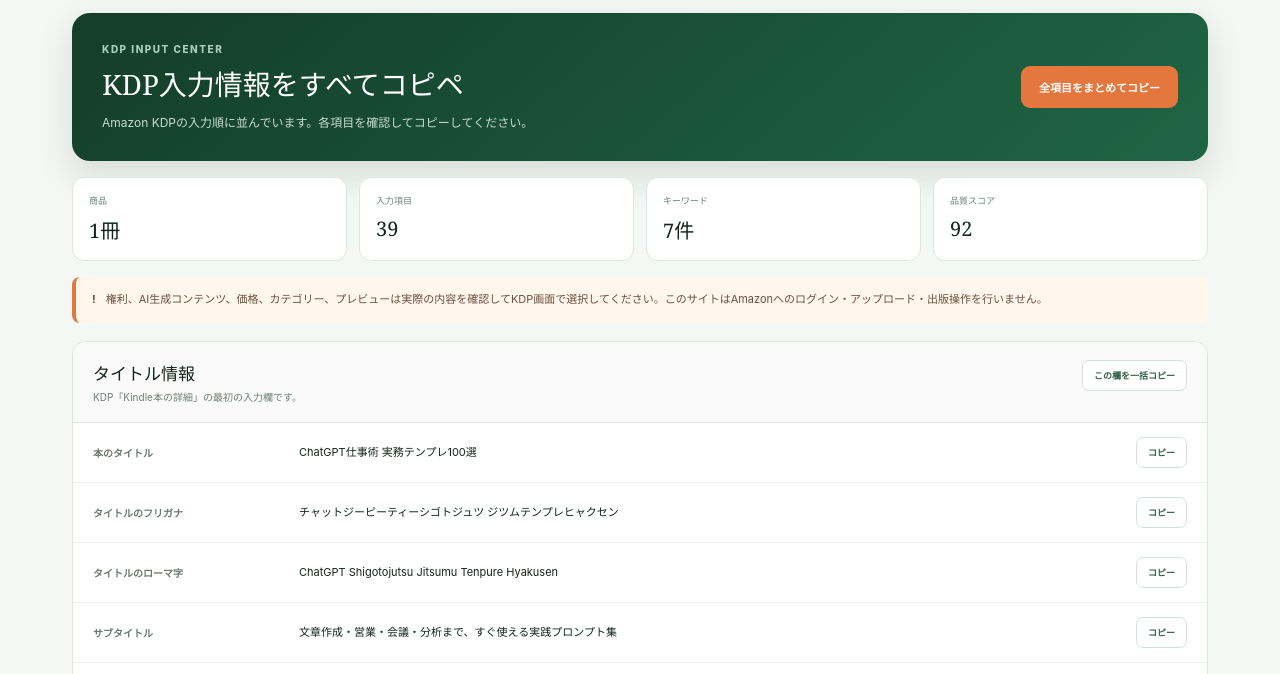
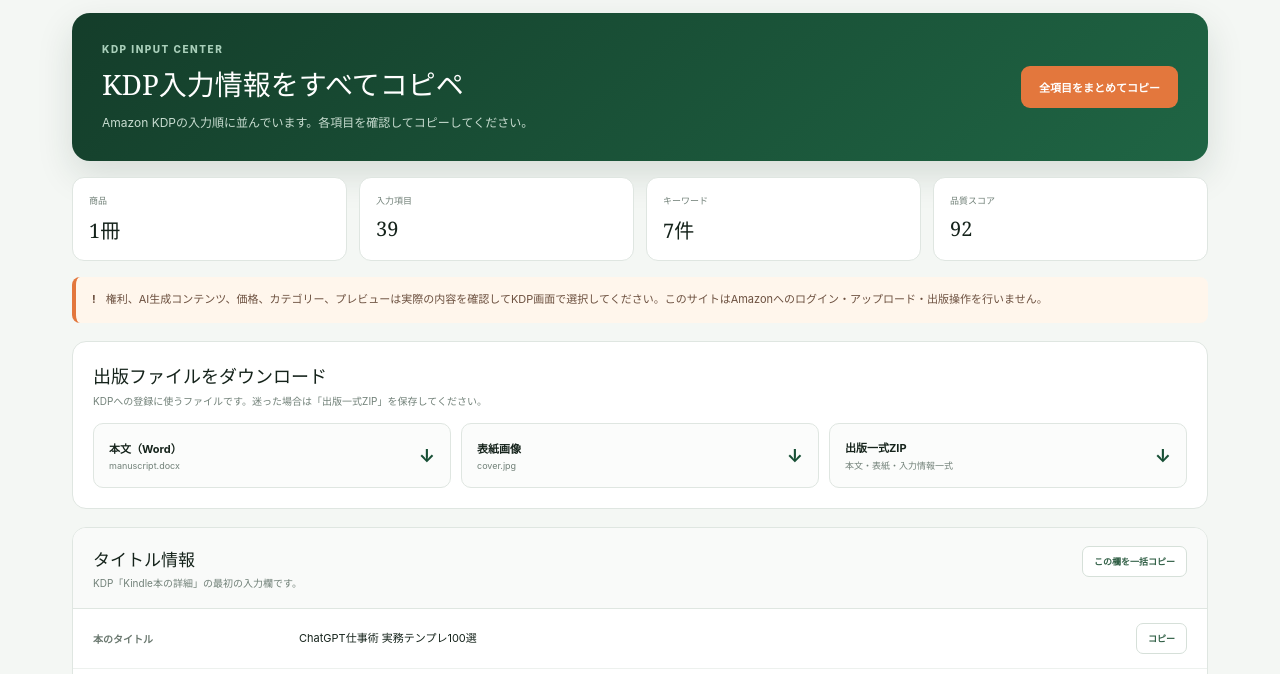
Before and after one commit to kagidarts-35/ai-publishing-os-public, a plain HTML site: page index.html in a window 1280 px wide. Shown: the part 87-761 px from the top of the page. Drawn offline with Linux system fonts and the light colour scheme.

Commit message:
Add download section to public site
Added a downloads section with links to download publishing files.

```diff
--- a/index.html
+++ b/index.html
@@ -11,9 +11,10 @@
     button{font:inherit;cursor:pointer}.shell{max-width:1180px;margin:auto;padding:34px 22px 70px}.top{display:flex;align-items:center;justify-content:space-between;margin-bottom:24px}.brand{display:flex;align-items:center;gap:12px}.mark{display:grid;place-items:center;width:42px;height:42px;border-radius:11px;background:#153d2b;color:#fff;font:700 14px Georgia}.brand strong{display:block;font-family:Georgia,"Yu Mincho",serif}.brand small{display:block;color:var(--muted);font-size:10px;margin-top:3px}.safe{padding:7px 10px;border-radius:20px;background:#e5f2e9;color:#357151;font-size:10px;font-weight:700}
     .hero{display:grid;grid-template-columns:1fr auto;gap:24px;align-items:center;background:linear-gradient(140deg,#143d2a,#1f6544);color:#fff;border-radius:18px;padding:30px;box-shadow:0 14px 36px #17362322}.hero p{margin:0 0 8px;color:#a9cfba;font-size:10px;font-weight:800;letter-spacing:.15em}.hero h1{margin:0 0 8px;font:500 28px Georgia,"Yu Mincho",serif}.hero span{font-size:12px;color:#c8dcd0}.primary{border:0;border-radius:9px;background:var(--orange);color:white;padding:13px 18px;font-weight:700;font-size:11px}.summary{display:grid;grid-template-columns:repeat(4,1fr);gap:12px;margin:16px 0}.stat{padding:16px;background:#fff;border:1px solid var(--line);border-radius:12px}.stat span{display:block;font-size:9px;color:var(--muted)}.stat strong{display:block;margin-top:8px;font:500 20px Georgia}
     .notice{display:flex;gap:10px;align-items:flex-start;padding:14px 16px;background:#fff6ec;border-left:4px solid var(--orange);border-radius:8px;color:#6c503f;font-size:11px;line-height:1.6;margin-bottom:18px}
+    .downloads{background:#fff;border:1px solid var(--line);border-radius:14px;padding:20px;margin:0 0 18px}.downloads h2{margin:0 0 5px;font:500 18px Georgia,"Yu Mincho",serif}.downloads>p{margin:0 0 15px;color:var(--muted);font-size:10px}.download-grid{display:grid;grid-template-columns:repeat(3,1fr);gap:10px}.download{display:flex;align-items:center;justify-content:space-between;gap:12px;padding:15px;border:1px solid var(--line);border-radius:10px;color:var(--ink);text-decoration:none;background:#fbfcfb}.download:hover{border-color:#85a391;background:#f2f8f4}.download strong{display:block;font-size:11px}.download small{display:block;color:var(--muted);font-size:9px;margin-top:4px}.download b{color:var(--green);font-size:18px}
     .section{background:#fff;border:1px solid var(--line);border-radius:14px;margin-top:14px;overflow:hidden}.section-head{display:flex;align-items:flex-start;justify-content:space-between;gap:20px;padding:18px 20px;background:#f9faf9;border-bottom:1px solid var(--line)}.section-head h2{margin:0 0 4px;font:500 17px Georgia,"Yu Mincho",serif}.section-head p{margin:0;color:var(--muted);font-size:10px}.section-head button,.copy{border:1px solid #d6e0d9;background:#fff;color:#326047;border-radius:7px;padding:8px 11px;font-size:9px;font-weight:700;white-space:nowrap}
     .field{display:grid;grid-template-columns:190px 1fr auto;gap:16px;align-items:center;padding:14px 20px;border-bottom:1px solid #edf1ee}.field:last-child{border:0}.field label{font-size:10px;font-weight:700;color:#69776e}.value{font-size:11px;line-height:1.7;white-space:pre-line}.note{display:block;color:#bd6939;font-size:8px;margin-top:4px}.blank{color:#99a29c;background:#fbfcfb}.footer{text-align:center;color:#89958e;font-size:9px;margin-top:24px}.toast{position:fixed;left:50%;bottom:24px;transform:translate(-50%,20px);opacity:0;pointer-events:none;background:#102b1e;color:#fff;border-radius:30px;padding:11px 18px;font-size:11px;transition:.2s}.toast.show{opacity:1;transform:translate(-50%,0)}
-    @media(max-width:720px){.shell{padding:20px 13px 50px}.top{align-items:flex-start}.safe{font-size:8px}.hero{grid-template-columns:1fr;padding:22px}.hero h1{font-size:23px}.hero .primary{width:100%}.summary{grid-template-columns:1fr 1fr}.section-head{flex-direction:column}.section-head button{width:100%}.field{grid-template-columns:1fr auto;gap:7px}.field label{grid-column:1/-1}.copy{grid-column:2;grid-row:2}.value{grid-column:1;grid-row:2}}
+    @media(max-width:720px){.shell{padding:20px 13px 50px}.top{align-items:flex-start}.safe{font-size:8px}.hero{grid-template-columns:1fr;padding:22px}.hero h1{font-size:23px}.hero .primary{width:100%}.summary{grid-template-columns:1fr 1fr}.download-grid{grid-template-columns:1fr}.section-head{flex-direction:column}.section-head button{width:100%}.field{grid-template-columns:1fr auto;gap:7px}.field label{grid-column:1/-1}.copy{grid-column:2;grid-row:2}.value{grid-column:1;grid-row:2}}
   </style>
 </head>
 <body>
@@ -30,6 +31,15 @@
       <div class="stat"><span>商品</span><strong>1冊</strong></div><div class="stat"><span>入力項目</span><strong>39</strong></div><div class="stat"><span>キーワード</span><strong>7件</strong></div><div class="stat"><span>品質スコア</span><strong>92</strong></div>
     </section>
     <div class="notice"><b>!</b><span>権利、AI生成コンテンツ、価格、カテゴリー、プレビューは実際の内容を確認してKDP画面で選択してください。このサイトはAmazonへのログイン・アップロード・出版操作を行いません。</span></div>
+    <section class="downloads">
+      <h2>出版ファイルをダウンロード</h2>
+      <p>KDPへの登録に使うファイルです。迷った場合は「出版一式ZIP」を保存してください。</p>
+      <div class="download-grid">
+        <a class="download" href="manuscript.docx" download><span><strong>本文（Word）</strong><small>manuscript.docx</small></span><b>↓</b></a>
+        <a class="download" href="cover.jpg" download><span><strong>表紙画像</strong><small>cover.jpg</small></span><b>↓</b></a>
+        <a class="download" href="publishing-package.zip" download><span><strong>出版一式ZIP</strong><small>本文・表紙・入力情報一式</small></span><b>↓</b></a>
+      </div>
+    </section>
     <div id="sections"></div>
     <p class="footer">AI実務ラボ Publishing OS — 人が確認し、価値ある商品を安全に出版するための支援ツール</p>
   </main>
```
